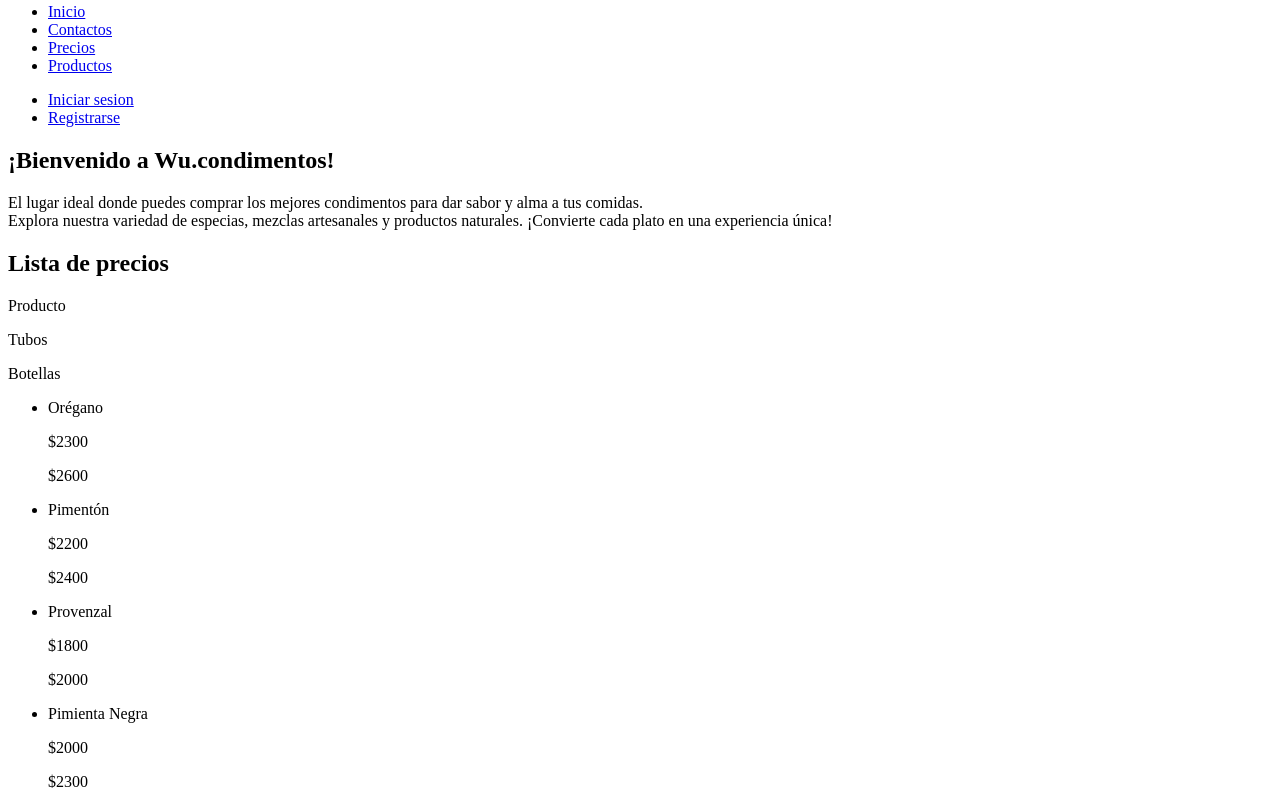
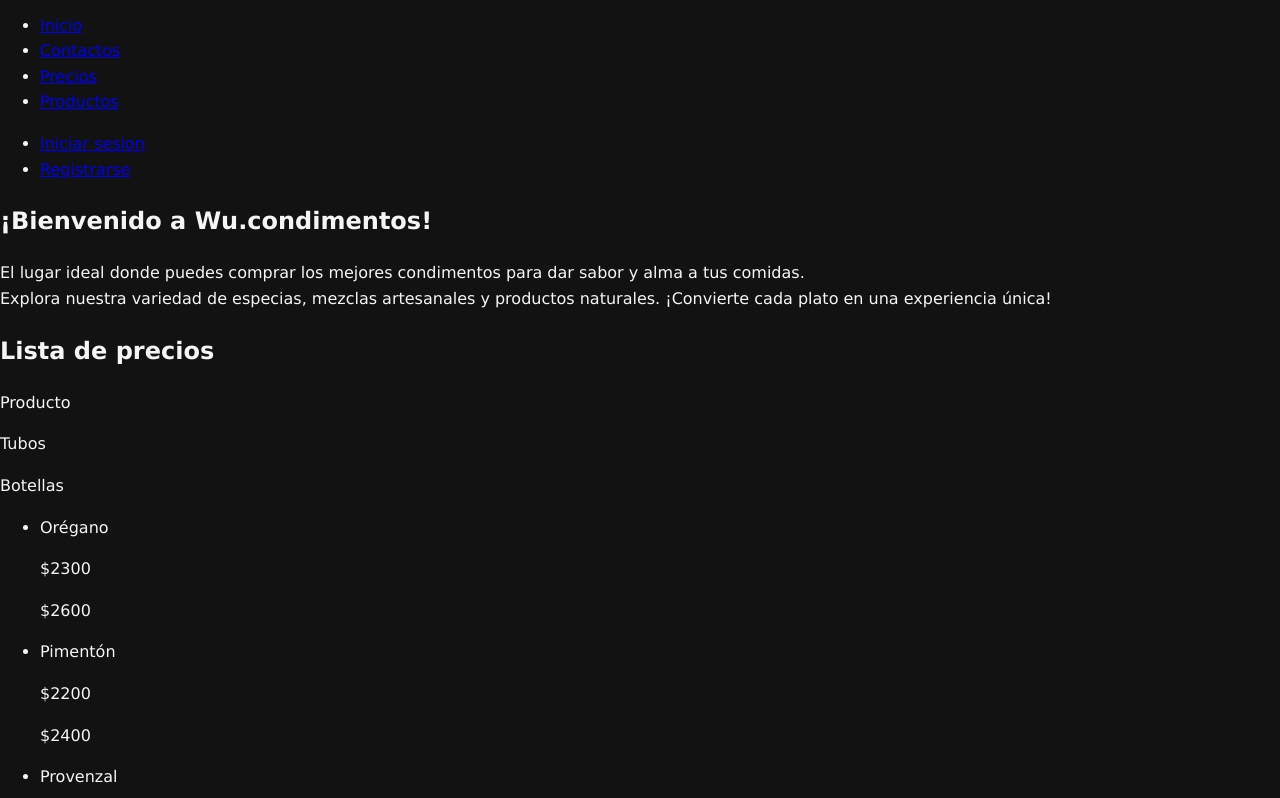
Before and after one commit to olatealejo/Wu.Condimentos, a plain HTML site: page index.html in a window 1280 px wide. Shown: the part 189-987 px from the top of the page. Drawn offline with Linux system fonts and the light colour scheme.

Commit message:
Modificando body (padding, background-color, margin, etc)

```diff
--- a/archivos_css/index_estilo.css
+++ b/archivos_css/index_estilo.css
@@ -3,3 +3,12 @@
         font-family: 'custom-font';
         src: url(../fuentes/Bamboo_Regular.ttf) format("truetype");
 }
+/* Modificación Body  */
+body {
+    background-color: #121212;
+    color: #f5f5f5;
+    margin: 0;
+    padding: 0;
+    line-height: 1.6;
+    font-family:Verdana, Geneva, Tahoma, sans-serif;
+}
```
